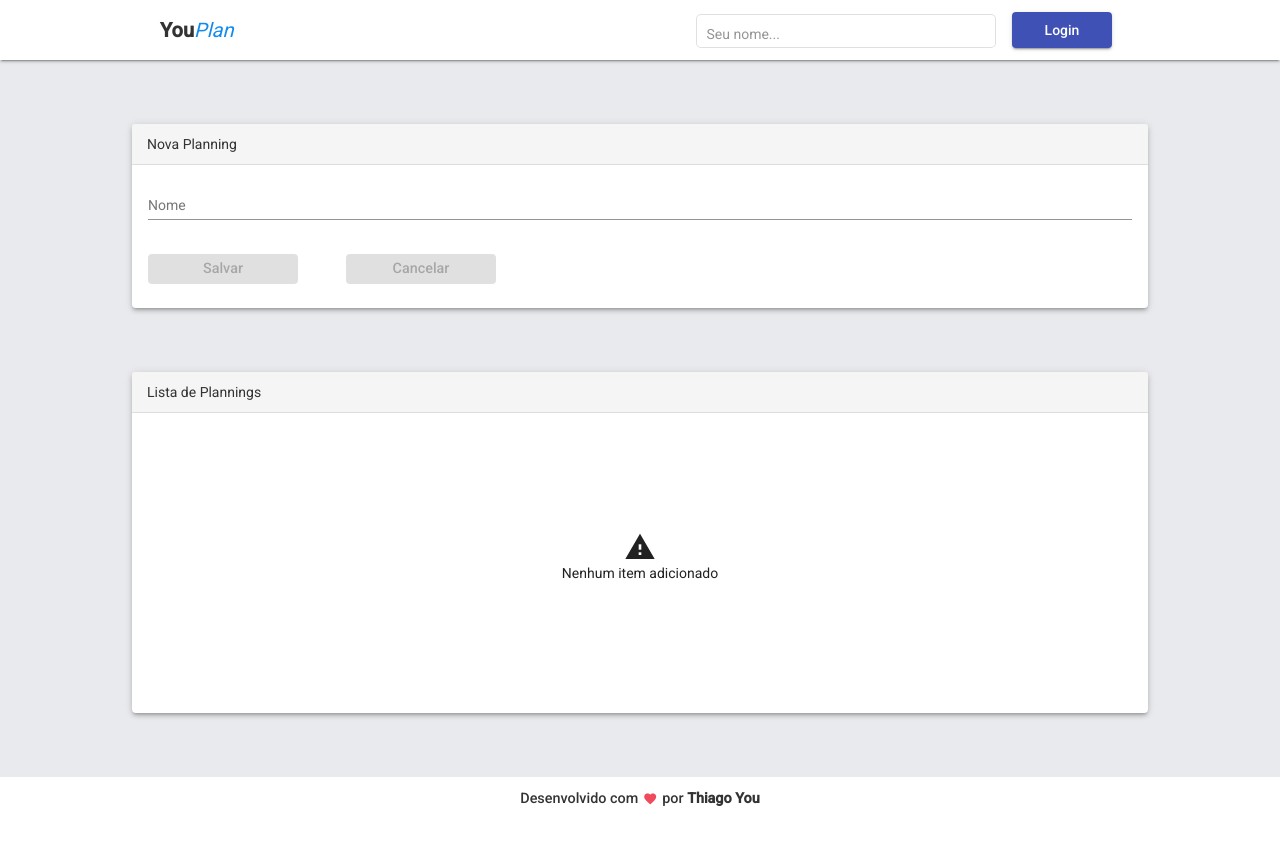
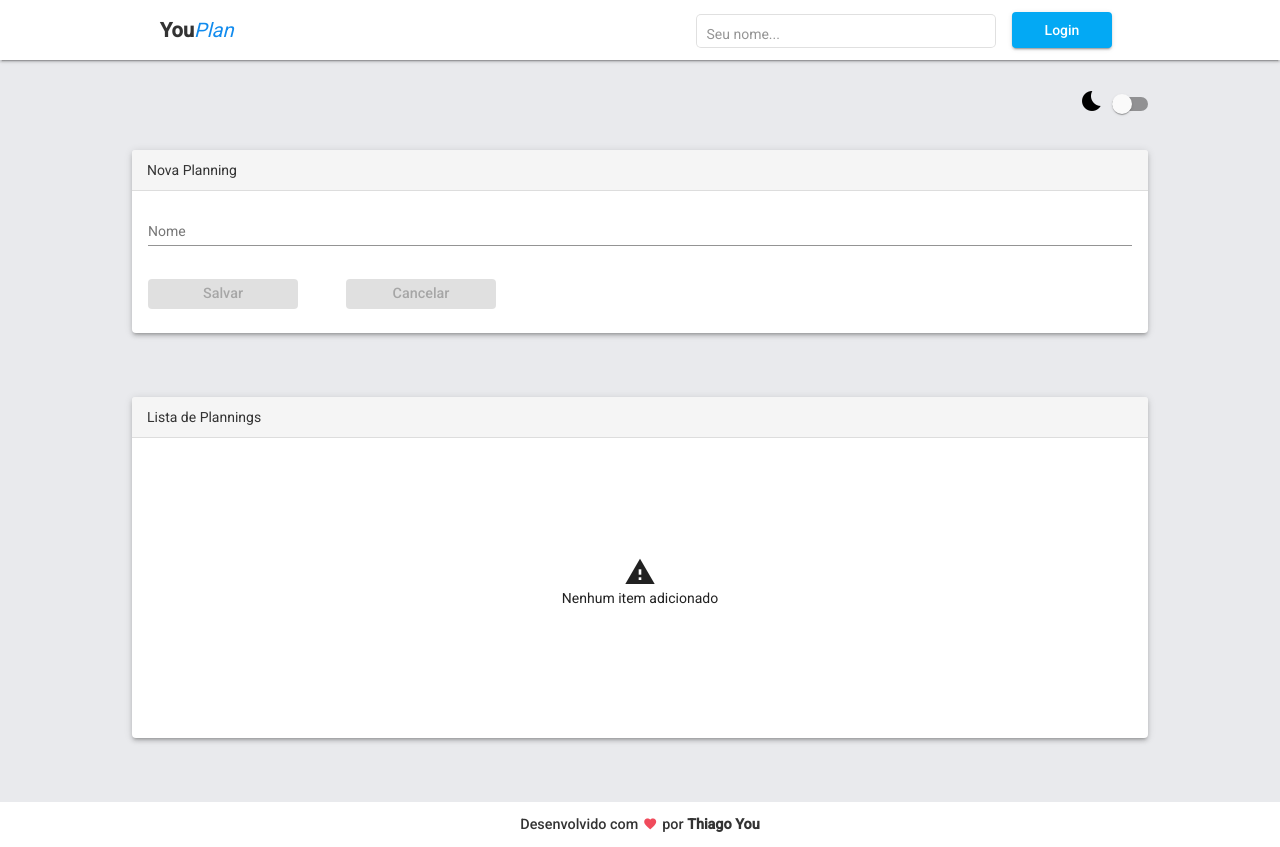
Before and after one commit to thiago-you/you-plan, an Angular app in the folder frontend/: page /home in a window 1280 px wide. Before the commit the page ends 822 px from the top, so only its background shows below. Built offline with nearby package versions, Linux system fonts and the light colour scheme.

Commit message:
implementing theme switch on home screen

```diff
--- a/frontend/angular.json
+++ b/frontend/angular.json
@@ -53,7 +53,8 @@
             ],
             "styles": [
               "./node_modules/@angular/material/prebuilt-themes/indigo-pink.css",
-              "src/styles.scss"
+              "src/styles.scss",
+              "src/theme.scss"
             ],
             "scripts": []
           },
--- a/frontend/src/app/app.component.html
+++ b/frontend/src/app/app.component.html
@@ -1,4 +1,4 @@
-<div class="content">
+<div class="content" [ngClass]="{'dark-theme-mode': isDarkTheme}">
     <app-header></app-header>
     <div>
         <router-outlet></router-outlet>
--- a/frontend/src/app/app.component.ts
+++ b/frontend/src/app/app.component.ts
@@ -6,5 +6,16 @@ import { Component } from '@angular/core';
   styleUrls: ['./app.component.scss']
 })
 export class AppComponent {
-  title = 'frontend';
+
+  title: string;
+  isDarkTheme: boolean
+
+  constructor() {
+    this.title = 'frontend';
+    this.isDarkTheme = false;
+  }
+
+  ngOnInit(): void {
+    this.isDarkTheme = localStorage.getItem('theme') == 'dark';
+  }
 }
--- a/frontend/src/app/app.module.ts
+++ b/frontend/src/app/app.module.ts
@@ -23,6 +23,7 @@ import { MatSortModule } from '@angular/material/sort';
 import { MatTabsModule } from '@angular/material/tabs';
 import { MatMenuModule } from '@angular/material/menu';
 import { MatExpansionModule } from '@angular/material/expansion';
+import { MatSlideToggleModule } from '@angular/material/slide-toggle';
 import { FormsModule } from '@angular/forms';
 
 import { HttpClientModule } from '@angular/common/http';
@@ -34,6 +35,7 @@ import { PlanningCreateComponent } from './components/planning/planning-create/p
 import { VoteInfoDialogComponent } from './components/dialog/vote-info-dialog.component';
 import { PlanningResumeDialogComponent } from './components/dialog/planing-resume-dialog.component';
 import { EstoriesUploadDialogComponent } from './components/dialog/estories-upload-dialog.component';
+import { SwitchThemeComponent } from './components/switch-theme/switch-theme.component';
 
 @NgModule({
   declarations: [
@@ -49,6 +51,7 @@ import { EstoriesUploadDialogComponent } from './components/dialog/estories-uplo
     VoteInfoDialogComponent,
     PlanningResumeDialogComponent,
     EstoriesUploadDialogComponent,
+    SwitchThemeComponent,
   ],
   imports: [
     BrowserModule,
@@ -64,6 +67,7 @@ import { EstoriesUploadDialogComponent } from './components/dialog/estories-uplo
     MatInputModule,
     MatTabsModule,
     MatExpansionModule,
+    MatSlideToggleModule,
     MatMenuModule,
     MatTableModule,
     MatPaginatorModule,
--- /dev/null
+++ b/frontend/src/app/components/switch-theme/switch-theme.component.html
@@ -0,0 +1,7 @@
+<div>
+    <mat-slide-toggle labelPosition="before" [(ngModel)]="isDarkTheme" (change)="storeThemeSelection()">
+        <i [className]="isDarkTheme ? 'material-icons yellow' : 'material-icons'">
+            bedtime
+        </i>
+    </mat-slide-toggle>
+</div>
--- /dev/null
+++ b/frontend/src/app/components/switch-theme/switch-theme.component.ts
@@ -0,0 +1,23 @@
+import { Component, OnInit } from '@angular/core';
+
+@Component({
+  selector: 'app-switch-theme',
+  templateUrl: './switch-theme.component.html',
+  styleUrls: ['./switch-theme.component.scss']
+})
+export class SwitchThemeComponent implements OnInit {
+
+  isDarkTheme: boolean
+
+  constructor() {
+    this.isDarkTheme = false;
+  }
+
+  ngOnInit(): void {
+    this.isDarkTheme = localStorage.getItem('theme') == 'dark';
+  }
+
+  storeThemeSelection() {
+    localStorage.setItem('theme', this.isDarkTheme ? 'dark': 'light');
+  }
+}
--- a/frontend/src/app/views/home/home.component.html
+++ b/frontend/src/app/views/home/home.component.html
@@ -1,5 +1,8 @@
 <div class="content">
     <div class="container">
+        <div id="switch-theme">
+            <app-switch-theme></app-switch-theme>
+        </div>
         <section id="create-planning">
             <app-planning-create [planning]="planning" (saveEvent)="receiveSaveEvent()"></app-planning-create>
         </section>
--- a/frontend/src/app/views/home/home.component.scss
+++ b/frontend/src/app/views/home/home.component.scss
@@ -4,10 +4,16 @@ div.content {
     align-items: center;
     padding: 2rem 3rem;
 
+
     div.container {
         width: 1080px;
         display: flex;
         flex-direction: column;
+
+        & > div {
+            align-self: end;
+            margin-right: 2rem;
+        }
 
         section {
             margin: 2rem;
--- /dev/null
+++ b/frontend/src/theme.scss
@@ -0,0 +1,20 @@
+@import '~@angular/material/theming';
+
+@include mat-core();
+
+$custom-theme-primary: mat-palette($mat-light-blue);
+$custom-theme-accent:mat-palette($mat-light-green);
+$custom-theme-warn: mat-palette($mat-red);
+
+$custom-theme: mat-light-theme($custom-theme-primary, $custom-theme-accent, $custom-theme-warn);
+@include angular-material-theme($custom-theme);
+
+$custom-theme-dark-primary: mat-palette($mat-grey, 900);
+$custom-theme-dark-accent:mat-palette($mat-pink, A200, A100, A400);
+$custom-theme-dark-warn: mat-palette($mat-red);
+
+$custom-theme-dark: mat-dark-theme($custom-theme-dark-primary, $custom-theme-dark-accent, $custom-theme-dark-warn);
+
+.dark-theme-mode {
+    @include angular-material-theme($custom-theme-dark);
+}
```
Also changed, not shown: frontend/src/app/components/switch-theme/switch-theme.component.scss (added).
